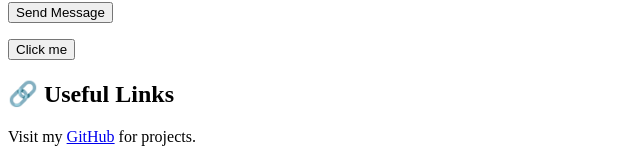
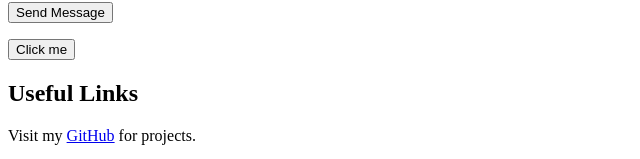
Before and after one commit to Poojarathore6980/FEE-2, a plain HTML site: page Projects/project.html in a window 1280 px wide. Shown: the part 808-967 px from the top of the page, without its empty margins (0-640 px from the left). Drawn offline with Linux system fonts and the light colour scheme.

Commit message:
made some changes

```diff
--- a/Projects/project.html
+++ b/Projects/project.html
@@ -67,7 +67,7 @@
   </form>
   <button>Click me</button>
 
-  <h2>🔗 Useful Links</h2>
+  <h2> Useful Links</h2>
   <p>Visit my <a href="https://github.com" target="_blank">GitHub</a> for projects.</p>
 
 </body>
```
